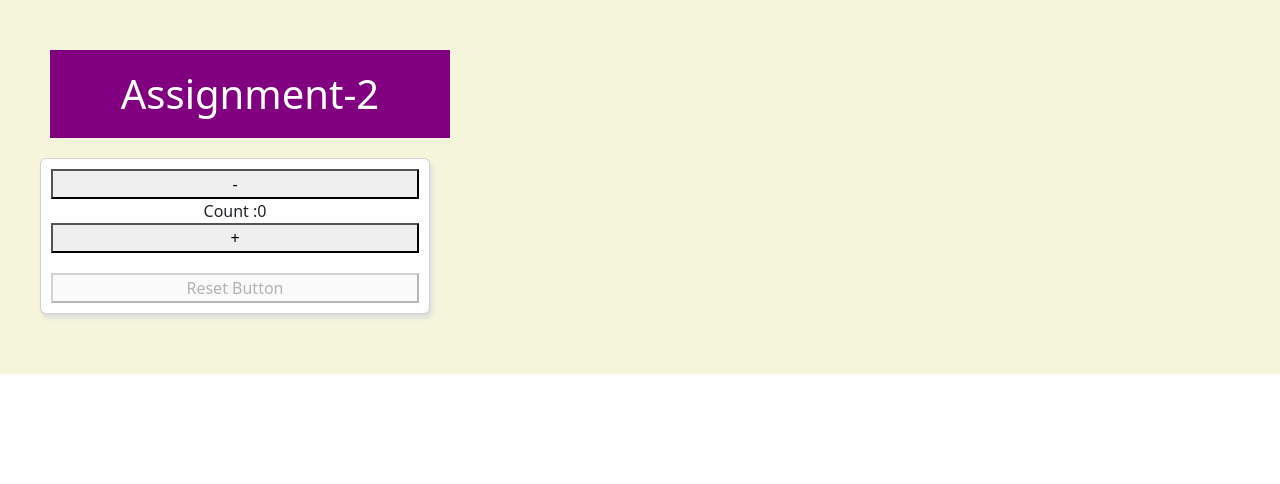
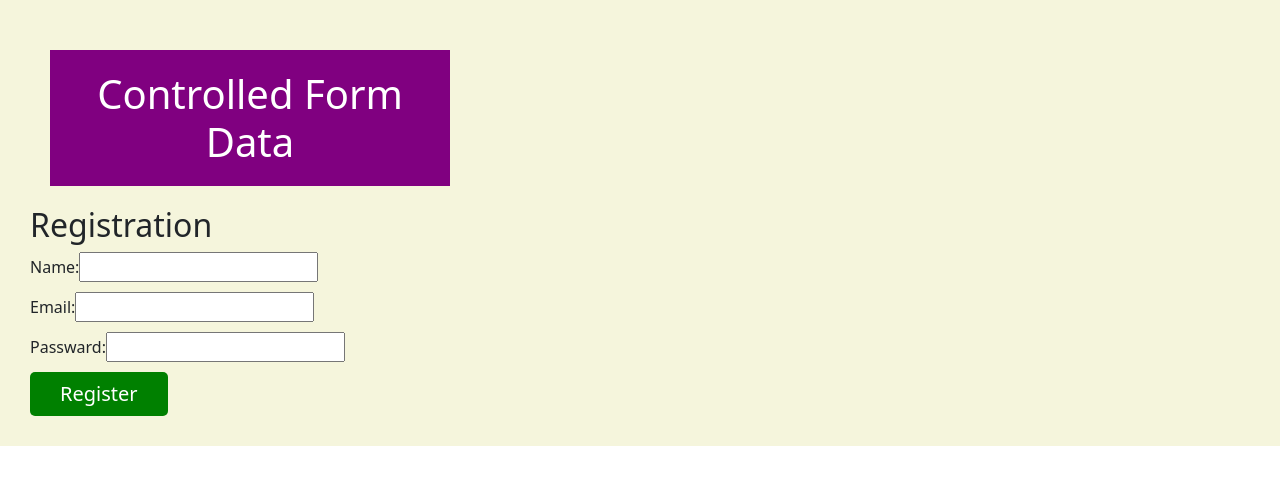
Before and after one commit to Sadekul/React, a React (Create React App) app: page / in a window 1280 px wide. Shown: the top 484 px of the page. Built offline with nearby package versions, Linux system fonts and the light colour scheme.

Commit message:
Controlled-component-Collect-form-data

```diff
--- a/src/App.js
+++ b/src/App.js
@@ -1,50 +1,12 @@
 import React from 'react';
-import Assignment2 from './components/Assignment2/Assignment2'
-// import Card from './components/Card';
-// import Card2 from './components/ClassComponents';
-// import Icon from './components/use-react-icon';
-// import ReactBootstrap from './components/React_Bootstrap/ReactBootstrap';
-// import STATE from './components/STATE';
-// import ConditionalRendering from './components/Conditional_Rendering/Index'
-// import Event_Handeler_Class from './components/Event_Handeler_Class';
-
-// import HOOKS_USESTATE1 from './components/HOOKS_USESTATE/index1'
-// import HOOKS_USESTATE2 from './components/HOOKS_USESTATE/index2'
-
-// function App() {
-
-//   return (<div>
-//        <h1 className="headerStyle">update state based on previous state</h1>
-//     {/* <Card name="Card Name" desc="this is card"/>
-//     <Card2 name="Class Copmonents title"/>
-//     <Icon/> */}
-//     {/* <ReactBootstrap />
-//     <STATE />
-//     <ConditionalRendering /> */}
-//     {/* <Event_Handeler_Class /> */}
-// <HOOKS_USESTATE1/>
-// <HOOKS_USESTATE2/>
-//  </div>
-//   );
-// }
+import FORM from './components/FORM/FORM';
 
 const App = () =>{
-  // const handleParentClick = (event) =>{
-  // console.log("Parent event: ", event);
-  // }
-
-  // const handleChildClick = (event) =>{
-  //   event.stopPropagation();
-  //   console.log("Child event: ", event);
-  //   }
-
 
   return (
     <div className='parent'>
-           <h1 className="headerStyle">Assignment-2</h1>
-           <Assignment2 />
-           {/* <button onClick={handleChildClick}>+</button> */}
-
+           <h1 className="headerStyle">Controlled Form Data</h1>
+           <FORM/>
     </div>
   )
 }
--- /dev/null
+++ b/src/components/FORM/FORM.js
@@ -0,0 +1,65 @@
+import React, {useState} from 'react';
+import Style from './form.module.css'
+
+export default function FORM() {
+
+const [name, setName] = useState('');
+const [email, setEmail] = useState('');
+const [passward, setPassword] = useState('');
+
+const handleNameChange = (e) =>{
+   setName(e.target.value);
+}
+
+const handleEmailChange = (e) =>{
+    setEmail(e.target.value);
+}
+
+const handlePasswardChange = (e) =>{
+   setPassword(e.target.value)
+}
+const handleSubmit = (e) =>{
+    console.log("form is submitted");
+
+   let userInfo = {
+//property and value same thakle dui bar likher dorkar nai
+// Ex: name: name, = name,
+
+    // name : name,
+    // email : email,
+    // passward : passward
+        name,
+        email,
+        passward
+   }
+
+   console.log(userInfo);
+
+    //this line for page not reload or refresh autometically
+    e.preventDefault();
+}
+
+
+  return (
+    <div>
+     <h2> Registration</h2>
+     <form action='' onSubmit={handleSubmit}>
+       <div className={Style.fromGroup}>
+            <label htmlFor="name">Name: </label>
+            <input type='text' name='name' id='name' value={name} onChange={handleNameChange} required />
+       </div>
+        <div className={Style.fromGroup}>
+             <label htmlFor="email">Email: </label>
+            <input type='email' name='email' id='email' value={email} onChange={handleEmailChange} required />
+        </div>
+        <div className={Style.fromGroup}>
+             <label htmlFor="passward">Passward: </label>
+            <input type='passward' name='passward' id='passward' value={passward} onChange={handlePasswardChange} required />
+        </div>
+        <div>
+            <button type='submit'>Register</button>
+        </div>
+     </form>
+    </div>
+  )
+}
--- /dev/null
+++ b/src/components/FORM/form.module.css
@@ -0,0 +1,22 @@
+.fromGroup{
+    margin-bottom: 10px;
+}
+
+.fromGroup lebel{
+    min-width: 90px;
+    display: inline-block;
+}
+
+form button {
+    background-color: green;
+    border: 0;
+    color: #fff;
+    padding: 10px 30px;
+    font-size: 20px;
+    line-height: 1.2;
+    border-radius: 5px;
+    transition: .3s;
+}
+form button:hover{
+    background-color: #000;
+}
```
